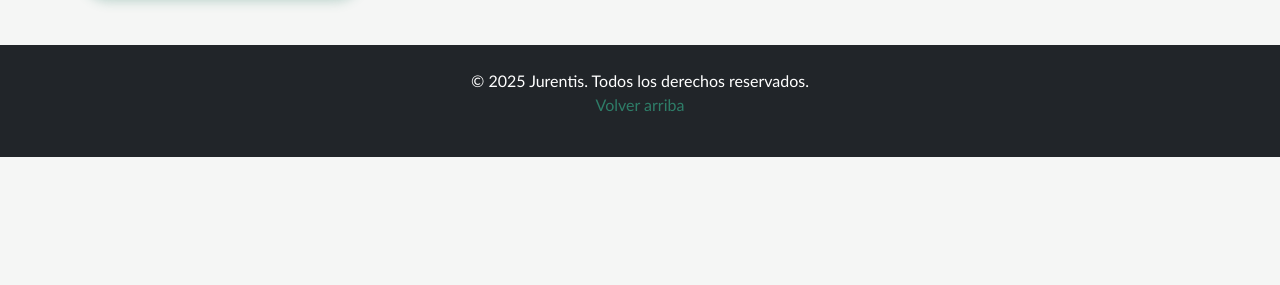
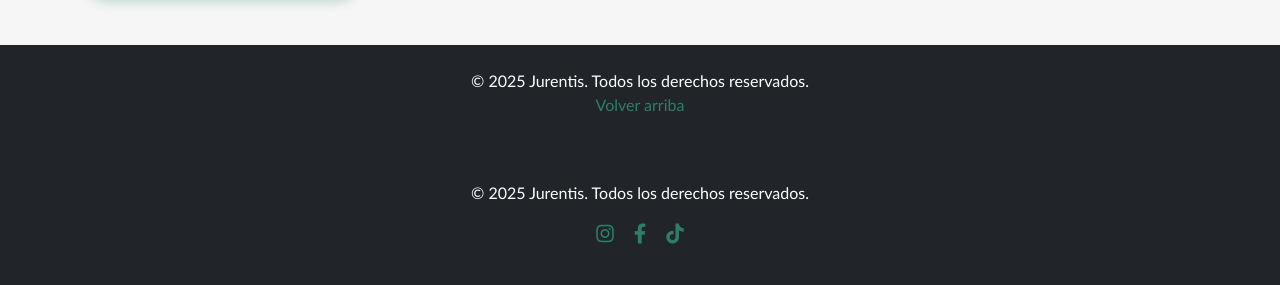
Before and after one commit to naroafp/Jurentis, a plain HTML site: page index.html in a window 1280 px wide. Shown: the part 4556-4841 px from the top of the page. Before the commit the page ends 4713 px from the top, so only its background shows below. Drawn offline with nearby package versions, Linux system fonts and the light colour scheme.

Commit message:
Update index.html

```diff
--- a/index.html
+++ b/index.html
@@ -461,6 +461,22 @@
         <button class="toast-close">&times;</button>
     </div>
 
+    <!-- FOOTER ORIGINAL CON TUS REDES SOCIALES -->
+<footer class="bg-dark text-white text-center py-4">
+    <p>© 2025 Jurentis. Todos los derechos reservados.</p>
+    <p>
+        <a href="https://www.instagram.com/jurentis.abogados" target="_blank" class="text-white mx-2" aria-label="Instagram">
+            <i class="fab fa-instagram fa-lg"></i>
+        </a>
+        <a href="https://www.facebook.com/profile.php?id=61552211551555" target="_blank" class="text-white mx-2" aria-label="Facebook">
+            <i class="fab fa-facebook-f fa-lg"></i>
+        </a>
+        <a href="https://www.tiktok.com/@jurentis" target="_blank" class="text-white mx-2" aria-label="TikTok">
+            <i class="fab fa-tiktok fa-lg"></i>
+        </a>
+    </p>
+</footer>
+
     <!-- Scripts -->
     <script src="https://cdn.jsdelivr.net/npm/bootstrap@5.3.3/dist/js/bootstrap.bundle.min.js"></script>
     <script src="https://cdn.jsdelivr.net/npm/particles.js@2.0.0/particles.min.js"></script>
```
